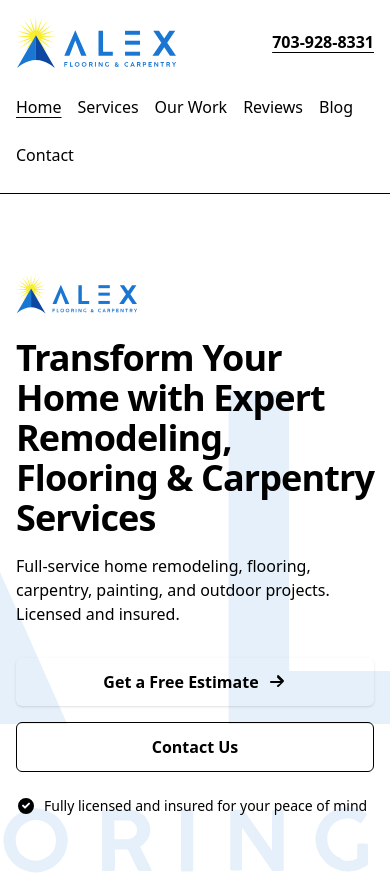
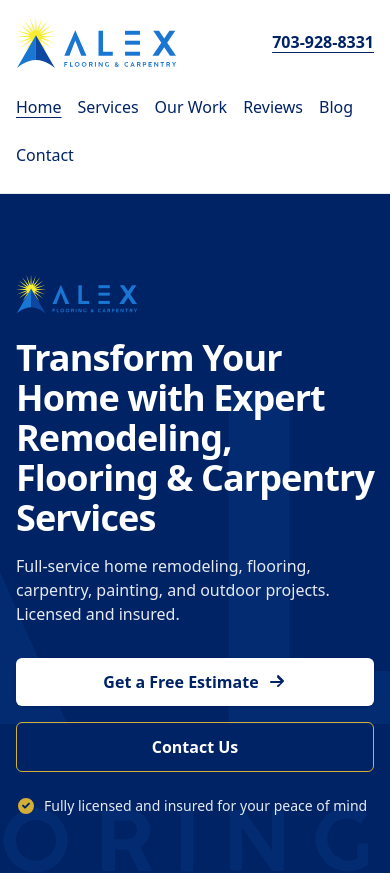
Before and after one commit to remberto-cmd/alex-flooring-site, an Astro site in the folder smoggy-shepherd/: page / in a window 390 px wide. Shown: the top 873 px of the page. Built offline with nearby package versions, Linux system fonts and the light colour scheme; Astro itself is replaced by a stand-in of ours.

Commit message:
Load theme configuration and responsive styles

```diff
--- a/smoggy-shepherd/src/styles/global.css
+++ b/smoggy-shepherd/src/styles/global.css
@@ -1 +1,2 @@
 @import "tailwindcss";
+@config "../../tailwind.config.mjs";
```
